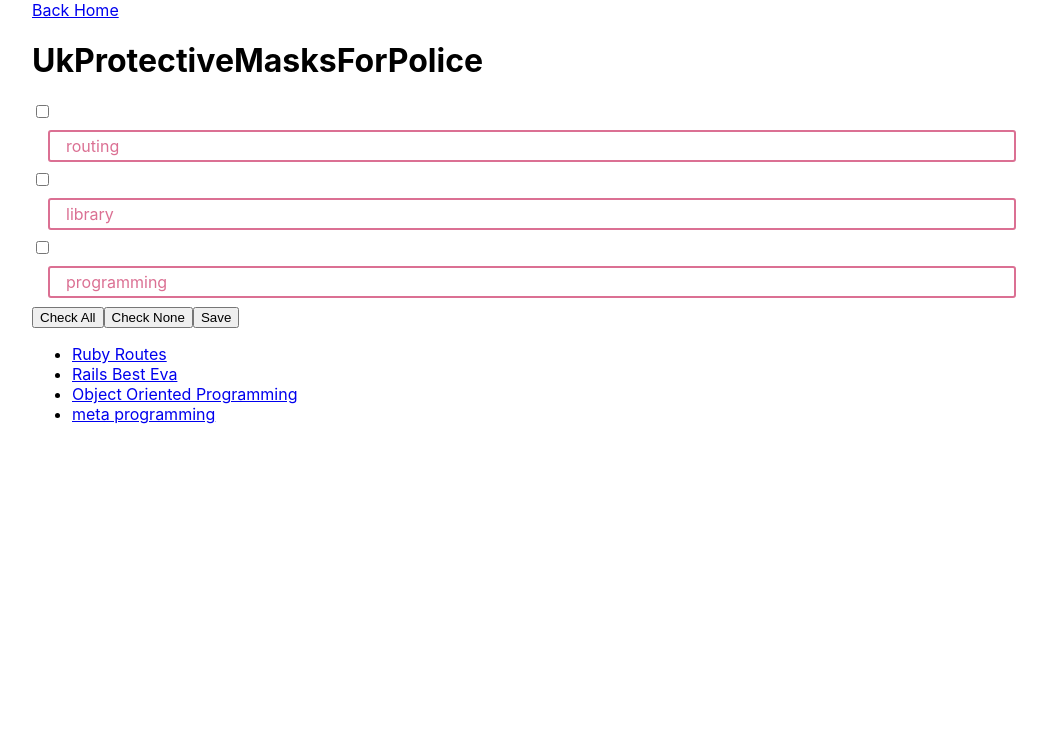
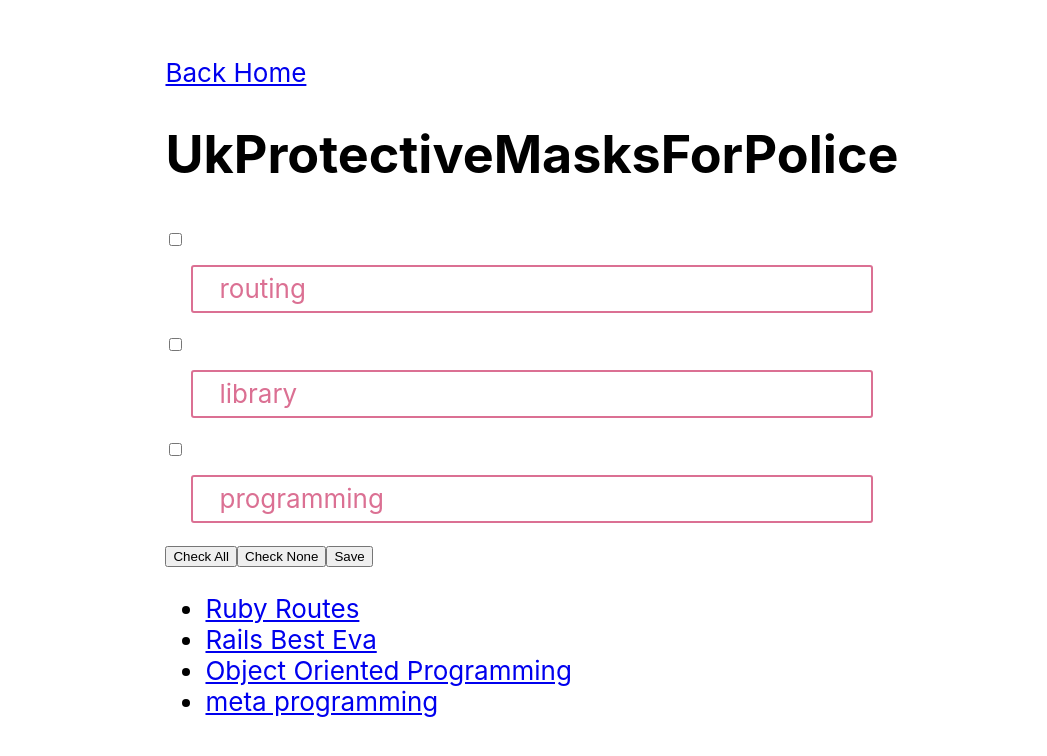
Before and after one commit to europach/europach-app, a React (Create React App) app: page /uk in a window 1280 px wide. Shown: the top 756 px of the page, without its empty margins (108-1155 px from the left). Built offline with nearby package versions, Linux system fonts and the light colour scheme.

Commit message:
setup for styling components in js

```diff
--- a/src/App.css
+++ /dev/null
@@ -1,32 +0,0 @@
-.App {
-  text-align: center;
-}
-
-.App-logo {
-  animation: App-logo-spin infinite 20s linear;
-  height: 40vmin;
-}
-
-.App-header {
-  background-color: #282c34;
-  min-height: 100vh;
-  display: flex;
-  flex-direction: column;
-  align-items: center;
-  justify-content: center;
-  font-size: calc(10px + 2vmin);
-  color: white;
-}
-
-.App-link {
-  color: #61dafb;
-}
-
-@keyframes App-logo-spin {
-  from {
-    transform: rotate(0deg);
-  }
-  to {
-    transform: rotate(360deg);
-  }
-}
--- a/src/App.js
+++ b/src/App/App.js
@@ -1,17 +1,17 @@
 import React, { Component } from 'react';
 import { BrowserRouter as Router, Route, Switch } from 'react-router-dom'
-import GermanyStory from './stories/GermanyStory';
-import UkStory from './stories/UkStory';
-import Home from './components/pages/Home';
-import Error from './components/pages/Error';
-import Event from './components/Event';
-import './App.css';
+import GermanyStory from '../stories/GermanyStory';
+import UkStory from '../stories/UkStory';
+import Home from '../components/pages/Home';
+import Error from '../components/pages/Error';
+import Event from '../components/Event';
+import { AppContainer } from './styles';
 
-class App extends Component {
+export class App extends Component {
   render() {
     return (
       <Router>
-        <div style={{width: 1000, margin: '0 auto'}}>
+        <AppContainer>
           <Switch>
             <Route exact path='/' component={Home} />
             <Route exact path='/germany' component={GermanyStory} />
@@ -21,10 +21,8 @@ class App extends Component {
             <Route path={`/uk/:eventId`} component={Event} />
             <Route component={Error} />
           </Switch>
-        </div>
+        </AppContainer>
       </Router>
     );
   }
 }
-
-export default App;
--- /dev/null
+++ b/src/App/index.js
@@ -0,0 +1,3 @@
+import { App } from "./App"
+
+export default App;
--- /dev/null
+++ b/src/App/styles.js
@@ -0,0 +1,10 @@
+import styled from 'styled-components'
+
+export const AppContainer = styled.div`
+  min-height: 100vh;
+  display: flex;
+  flex-direction: column;
+  align-items: center;
+  justify-content: center;
+  font-size: calc(10px + 2vmin);
+`;
--- a/src/components/Checkbox.js
+++ /dev/null
@@ -1,39 +0,0 @@
-import React from "react";
-import styled, { css } from 'styled-components'
-
-const Button = styled.div`
-  background: transparent;
-  border-radius: 3px;
-  border: 2px solid palevioletred;
-  color: palevioletred;
-  margin: 0.5em 1em;
-  padding: 0.25em 1em;
-
-  ${props => props.isSelected && css`
-    background: palevioletred;
-    color: white;
-  `}
-`;
-
-const CheckboxButton = ({ label, isSelected }) => (
-  <Button isSelected={isSelected}>
-    { label }
-  </Button>
-);
-
-const Checkbox = ({ label, isSelected, onCheckboxChange }) => (
-  <div>
-    <label>
-      <input
-        type="checkbox"
-        name={label}
-        checked={isSelected}
-        onChange={onCheckboxChange}
-      />
-
-      <CheckboxButton label={label} isSelected={isSelected} />
-    </label>
-  </div>
-);
-
-export default Checkbox;
--- a/src/components/LogicMultiSelect.js
+++ b/src/components/LogicMultiSelect.js
@@ -1,5 +1,5 @@
 import React, { Component } from "react";
-import Checkbox from "./Checkbox";
+import Checkbox from "./checkbox";
 
 const OPTIONS = ["routing", "library", "programming"];
 
--- /dev/null
+++ b/src/components/checkbox/Checkbox.js
@@ -0,0 +1,23 @@
+import React from "react";
+import { Button } from "./styles";
+
+const CheckboxButton = ({ label, isSelected }) => (
+  <Button isSelected={isSelected}>
+    { label }
+  </Button>
+);
+
+export const Checkbox = ({ label, isSelected, onCheckboxChange }) => (
+  <div>
+    <label>
+      <input
+        type="checkbox"
+        name={label}
+        checked={isSelected}
+        onChange={onCheckboxChange}
+      />
+
+      <CheckboxButton label={label} isSelected={isSelected} />
+    </label>
+  </div>
+);
--- /dev/null
+++ b/src/components/checkbox/index.js
@@ -0,0 +1,3 @@
+import { Checkbox } from "./Checkbox";
+
+export default Checkbox;
--- /dev/null
+++ b/src/components/checkbox/styles.js
@@ -0,0 +1,15 @@
+import styled, { css } from 'styled-components'
+
+export const Button = styled.div`
+  background: transparent;
+  border-radius: 3px;
+  border: 2px solid palevioletred;
+  color: palevioletred;
+  margin: 0.5em 1em;
+  padding: 0.25em 1em;
+
+  ${props => props.isSelected && css`
+    background: palevioletred;
+    color: white;
+  `}
+`;
--- a/src/index.css
+++ b/src/index.css
@@ -1,6 +1,7 @@
-body {
+html, body {
   margin: 0;
   padding: 0;
+  min-height: 100vh;
   font-family: -apple-system, BlinkMacSystemFont, "Segoe UI", "Roboto", "Oxygen",
     "Ubuntu", "Cantarell", "Fira Sans", "Droid Sans", "Helvetica Neue",
     sans-serif;
```
Also changed, not shown: 1 other file (tests, documents, lock files or other folders).
